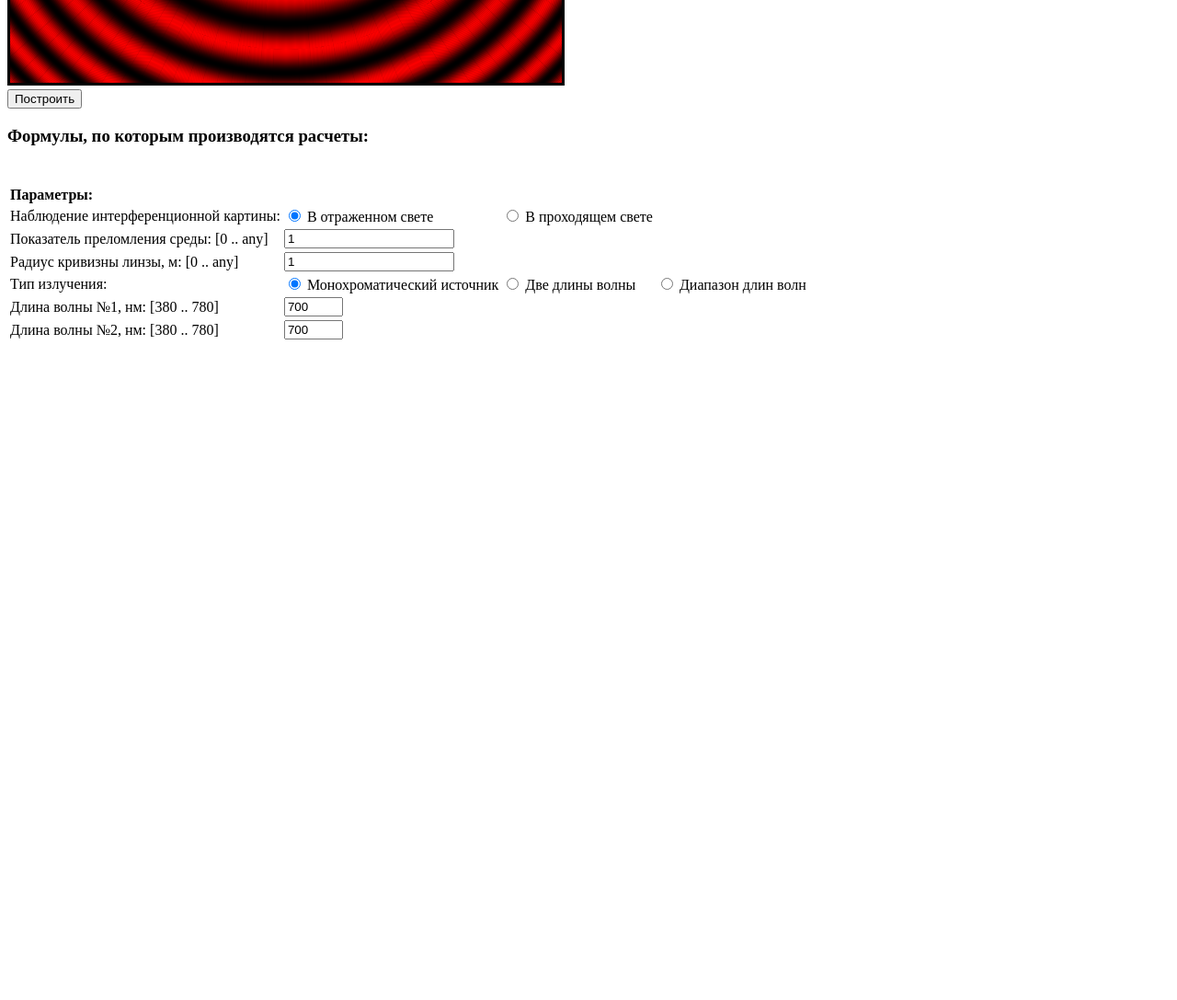
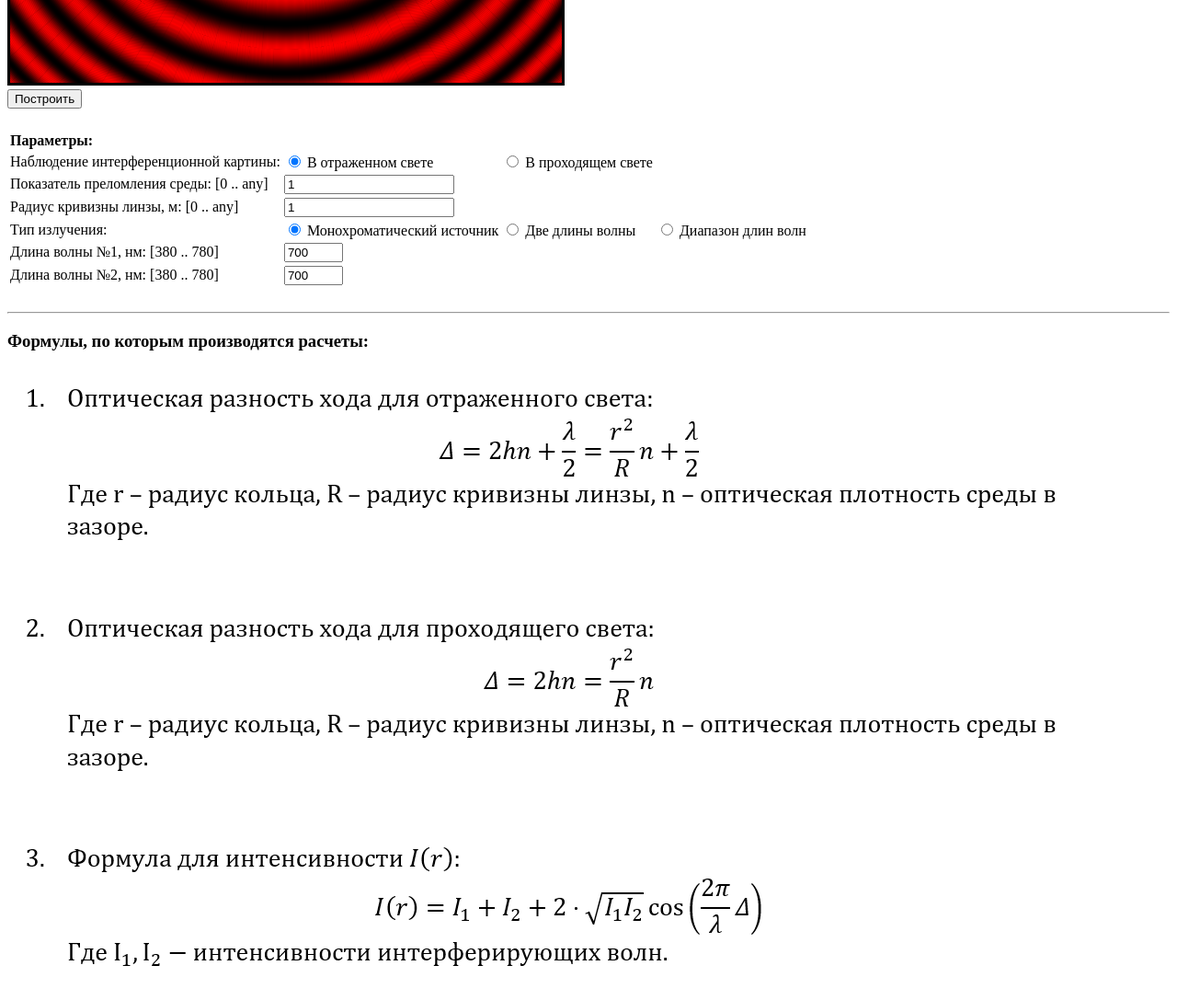
Before and after one commit to DudkoMatt/Labs_Physics_Modeling_Sem_3_2, a plain HTML site: page index.html in a window 1280 px wide. Shown: the part 640-1727 px from the top of the page at 92% size. Before the commit the page ends 1020 px from the top, so only its background shows below. Drawn offline with Linux system fonts and the light colour scheme; a script that the page names is missing.

Commit message:
feat: Added equations, rearranged page

```diff
--- a/Styles.css
+++ b/Styles.css
@@ -9,6 +9,6 @@ p {
 }
 
 img {
-    max-width: 306px;
-    max-height: 369px;
+    max-width: 100%;
+    max-height: 100%;
 }
--- a/index.html
+++ b/index.html
@@ -227,9 +227,7 @@
 <canvas height='600' width='600' id='canvas_id'>Обновите браузер</canvas>
 <br>
 <button onclick="draw()">Построить</button>
-
-<h3>Формулы, по которым производятся расчеты:</h3>
-<!-- <img src="System_of_equations.gif" alt="Система уравнений"> -->
+<br>
 <br>
 
 <table style="margin-top: 5px">
@@ -310,5 +308,10 @@
     </tr>
 </table>
 
+<br>
+<hr>
+<h3>Формулы, по которым производятся расчеты:</h3>
+<img src="Equations.png" alt="Система уравнений">
+
 </body>
 </html>
```
Also changed, not shown: Equations.png (added).
